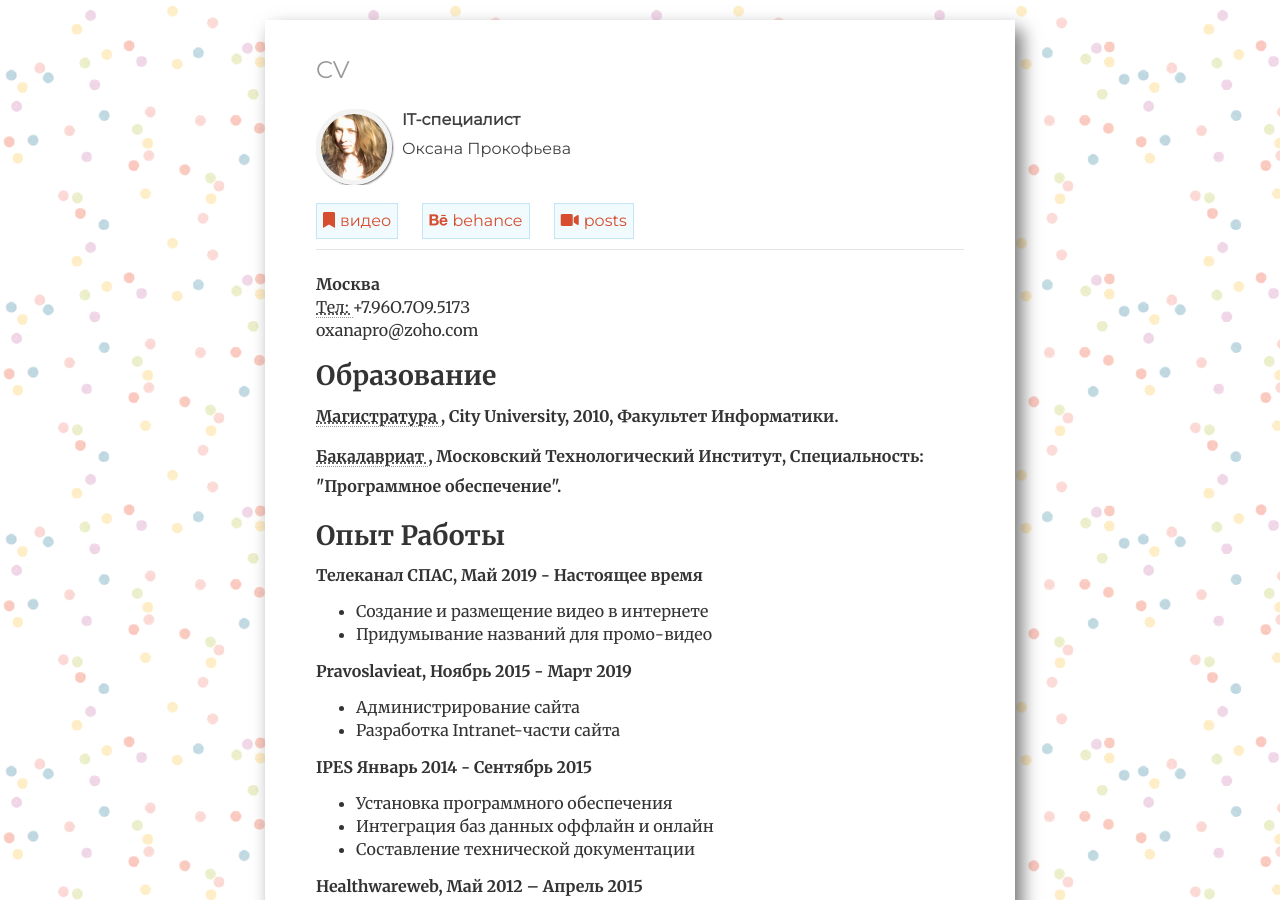
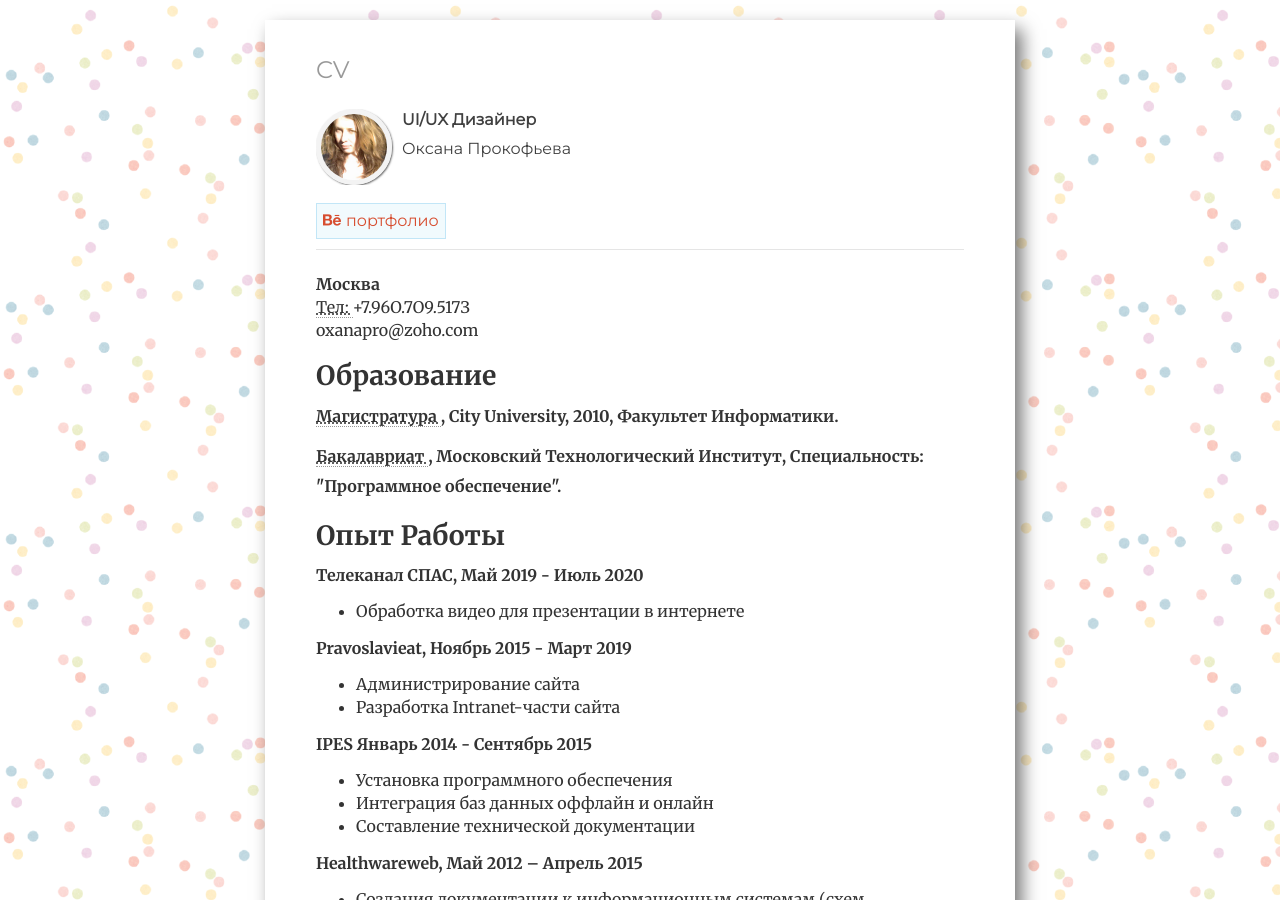
Before and after one commit to cvkp/cvkp.github.io, a Jekyll site: the page built from index.html, in a window 1280 px wide and 900 px high. Built offline with Jekyll 4.4.1, drawn with Linux system fonts in a browser that asks for light colours; nearby versions of some CDN libraries; the list of posts is cut into pages by our own code.

Commit message:
Update index.html

```diff
--- a/index.html
+++ b/index.html
@@ -28,7 +28,7 @@ ref: cv
         <div class="mh-simple-image__responsive" style="padding-bottom:0%;"><img src="/images/45.jpg" sizes="84px"  class="mh-simple-image__img"></div>
     </div>
     <div class="mh-contributor__details">
-        <strong class="mh-contributor__name">IT-специалист </strong>
+        <strong class="mh-contributor__name">UI/UX Дизайнер </strong>
         <p class="mh-contributor__role">Оксана Прoкофьeва</p>
     </div>
 
@@ -38,9 +38,9 @@ ref: cv
 
 
 			<p class="cv-links">
-<a href="http://css-tricks.com"><i class="fa fa-bookmark"></i>Видео</a>
-<a href="//twitter.com/"><i class="fa fa-behance" aria-hidden="true"></i>Behance</a>
-<a href="coyier"><i  class="fa fa-video-camera" aria-hidden="true" ></i>Posts</a></p>
+
+<a href="https://www.behance.net/xeni-xeni/"><i class="fa fa-behance" aria-hidden="true"></i>Портфолио</a>
+
 
 
 
@@ -68,26 +68,7 @@ ref: cv
 					<span itemprop="name">
 					</span>
 
-	<!-- <ul class="skills">
-						<li>
-IT специалист в сфере масс-медиа
-		</li>
 
-						<li>
-							Монтаж видео для социальных сетей
-						</li>
-
-
-
-			<li>
-							Создание аудиоконтента
-						</li>
-		<li>
-							Разработка и продвижение сайтов
-						</li>
-
-
-					</ul>-->
 
                     					<address>
 						<span itemprop="affiliation">
@@ -137,16 +118,14 @@ IT специалист в сфере масс-медиа
 
 				<p>
 					<strong>
-						Телеканал СПАС, Май 2019 - Настоящее время
+						Телеканал СПАС, Май 2019 - Июль 2020
 					</strong>
 				</p>
 				<ul>
 					<li>
-						Создание и размещение видео в интернете
+						Обработка видео для презентации в интернете
 					</li>
-					<li>
-						Придумывание названий для промо-видео
-					</li>
+
 
 				</ul>
 
```
